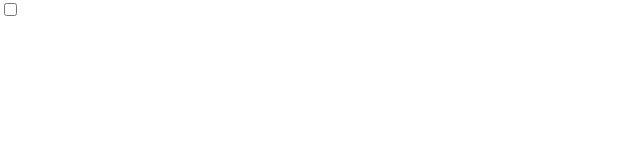
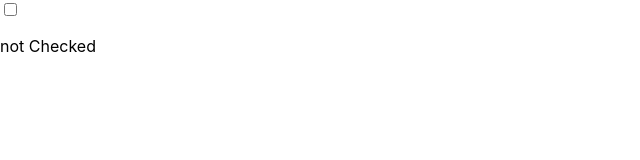
Before and after one commit to raselrzl/Linkedin-Course-ReactJS, a React (Create React App) app in the folder learning-linkdin/: page / in a window 1280 px wide. Shown: the top 160 px of the page, without its empty margins (0-640 px from the left). Built offline with nearby package versions, Linux system fonts and the light colour scheme.

Commit message:
conditional rendering

```diff
--- a/learning-linkdin/src/App.js
+++ b/learning-linkdin/src/App.js
@@ -1,5 +1,5 @@
 import './App.css';
-import React, { useReducer } from 'react';
+import React, { useReducer, useState, useEffect } from 'react';
 
 function App() {
   const [checked, toggle]=useReducer(
@@ -14,6 +14,7 @@ function App() {
                 value={checked}
                 onChange={toggle}
               />
+              <p>{checked? "checked":'not Checked'}</p>
           </div>
  )
 }
```
